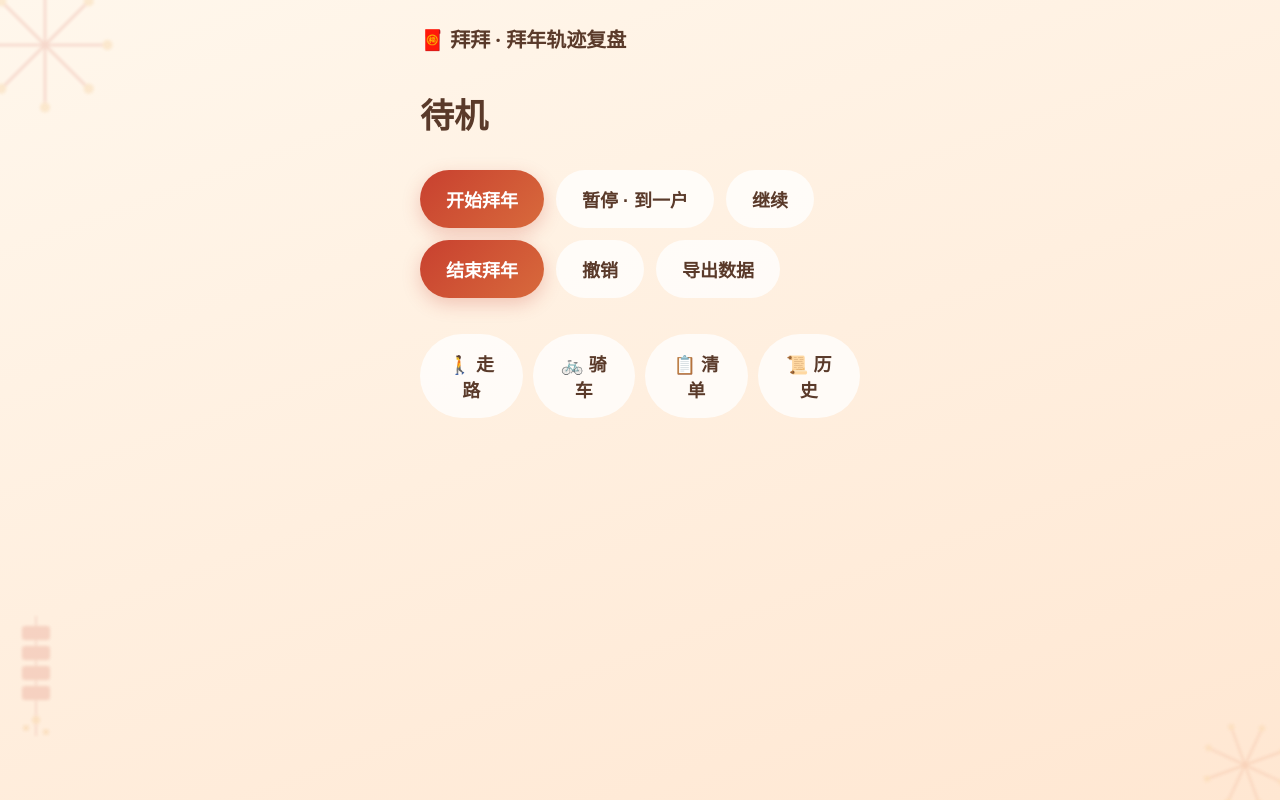
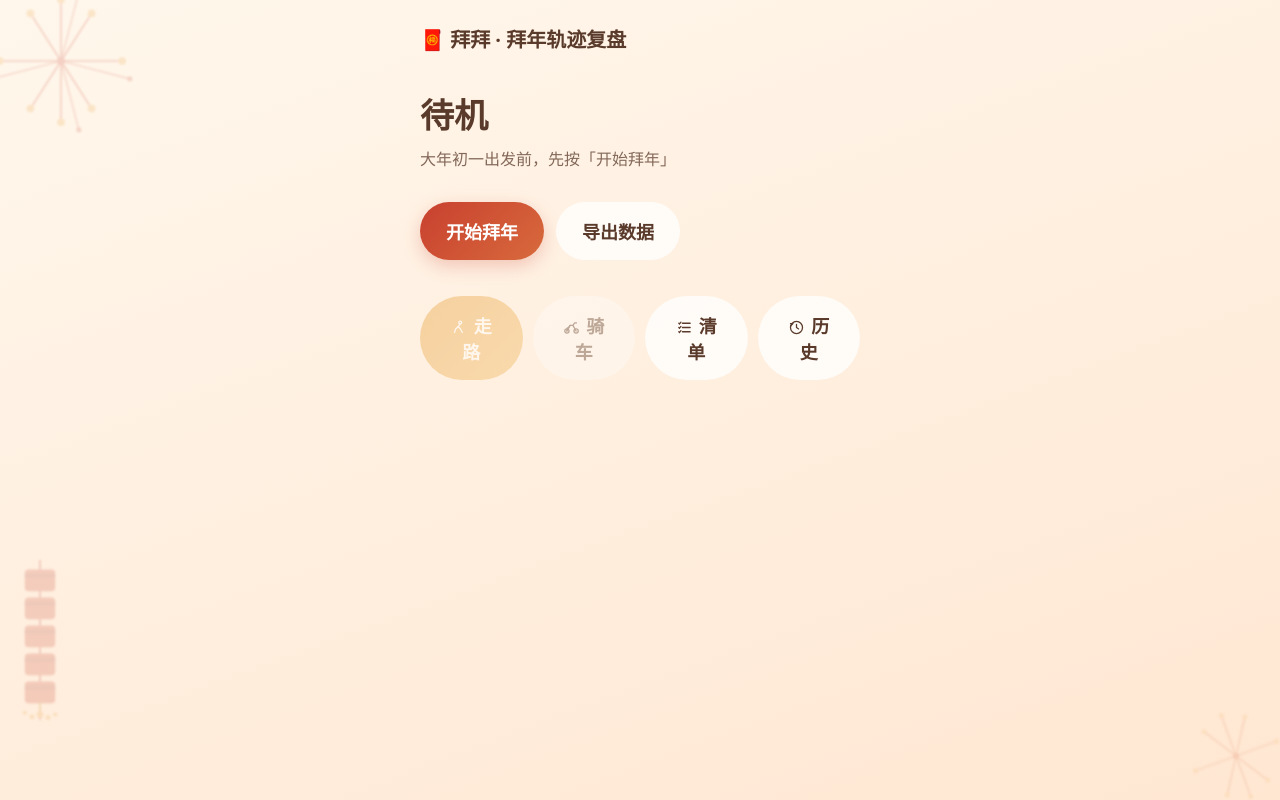
Before and after one commit to ChenChen913/baibai, a website built with Vite: page index.html in a window 1280 px wide. Built offline with nearby package versions, Linux system fonts and the light colour scheme.

Commit message:
fix: 致命修复-选择器缺#导致全按钮失灵 + SVG图标替换emoji + 装饰重绘 + 按钮状态禁用 + UI冒烟测试

```diff
--- a/index.html
+++ b/index.html
@@ -13,62 +13,83 @@
   </head>
   <body>
     <div class="decor" aria-hidden="true">
-      <svg class="decor-item decor-firework" viewBox="0 0 120 120">
-        <g stroke="#c8402f" stroke-width="2">
-          <line x1="60" y1="60" x2="60" y2="10" />
-          <line x1="60" y1="60" x2="95" y2="25" />
-          <line x1="60" y1="60" x2="110" y2="60" />
-          <line x1="60" y1="60" x2="95" y2="95" />
-          <line x1="60" y1="60" x2="60" y2="110" />
-          <line x1="60" y1="60" x2="25" y2="95" />
-          <line x1="60" y1="60" x2="10" y2="60" />
-          <line x1="60" y1="60" x2="25" y2="25" />
+      <svg class="decor-item decor-firework" viewBox="0 0 200 200">
+        <circle cx="100" cy="100" r="5" fill="#c8402f" />
+        <g stroke="#c8402f" stroke-width="2" stroke-linecap="round">
+          <line x1="100" y1="100" x2="100" y2="28" />
+          <line x1="100" y1="100" x2="136" y2="44" />
+          <line x1="100" y1="100" x2="172" y2="100" />
+          <line x1="100" y1="100" x2="136" y2="156" />
+          <line x1="100" y1="100" x2="100" y2="172" />
+          <line x1="100" y1="100" x2="64" y2="156" />
+          <line x1="100" y1="100" x2="28" y2="100" />
+          <line x1="100" y1="100" x2="64" y2="44" />
+          <line x1="100" y1="100" x2="121" y2="19" opacity="0.7" />
+          <line x1="100" y1="100" x2="181" y2="121" opacity="0.7" />
+          <line x1="100" y1="100" x2="121" y2="181" opacity="0.7" />
+          <line x1="100" y1="100" x2="19" y2="121" opacity="0.7" />
         </g>
         <g fill="#e8a23d">
-          <circle cx="60" cy="10" r="4" />
-          <circle cx="95" cy="25" r="4" />
-          <circle cx="110" cy="60" r="4" />
-          <circle cx="95" cy="95" r="4" />
-          <circle cx="60" cy="110" r="4" />
-          <circle cx="25" cy="95" r="4" />
-          <circle cx="10" cy="60" r="4" />
-          <circle cx="25" cy="25" r="4" />
+          <circle cx="100" cy="28" r="4.5" />
+          <circle cx="136" cy="44" r="4.5" />
+          <circle cx="172" cy="100" r="4.5" />
+          <circle cx="136" cy="156" r="4.5" />
+          <circle cx="100" cy="172" r="4.5" />
+          <circle cx="64" cy="156" r="4.5" />
+          <circle cx="28" cy="100" r="4.5" />
+          <circle cx="64" cy="44" r="4.5" />
+        </g>
+        <g fill="#c8402f" opacity="0.85">
+          <circle cx="121" cy="19" r="3" />
+          <circle cx="181" cy="121" r="3" />
+          <circle cx="121" cy="181" r="3" />
+          <circle cx="19" cy="121" r="3" />
         </g>
       </svg>
-      <svg class="decor-item decor-cracker" viewBox="0 0 60 120">
-        <line x1="30" y1="0" x2="30" y2="120" stroke="#b3261e" stroke-width="2" opacity="0.6" />
-        <g fill="#c8402f">
-          <rect x="16" y="10" width="28" height="14" rx="3" />
-          <rect x="16" y="30" width="28" height="14" rx="3" />
-          <rect x="16" y="50" width="28" height="14" rx="3" />
-          <rect x="16" y="70" width="28" height="14" rx="3" />
+      <svg class="decor-item decor-cracker" viewBox="0 0 80 200">
+        <line x1="40" y1="0" x2="40" y2="200" stroke="#b3261e" stroke-width="2" />
+        <g>
+          <rect x="21" y="12" width="38" height="27" rx="5" fill="#c8402f" />
+          <rect x="21" y="17" width="38" height="5" fill="#8f2a20" opacity="0.6" />
+          <rect x="21" y="47" width="38" height="27" rx="5" fill="#c8402f" />
+          <rect x="21" y="52" width="38" height="5" fill="#8f2a20" opacity="0.6" />
+          <rect x="21" y="82" width="38" height="27" rx="5" fill="#c8402f" />
+          <rect x="21" y="87" width="38" height="5" fill="#8f2a20" opacity="0.6" />
+          <rect x="21" y="117" width="38" height="27" rx="5" fill="#c8402f" />
+          <rect x="21" y="122" width="38" height="5" fill="#8f2a20" opacity="0.6" />
+          <rect x="21" y="152" width="38" height="27" rx="5" fill="#c8402f" />
+          <rect x="21" y="157" width="38" height="5" fill="#8f2a20" opacity="0.6" />
         </g>
+        <path d="M40 179v10" stroke="#c9971c" stroke-width="2" stroke-linecap="round" />
         <g fill="#e8a23d">
-          <circle cx="30" cy="104" r="4" />
-          <circle cx="20" cy="112" r="3" />
-          <circle cx="40" cy="116" r="3" />
+          <circle cx="40" cy="193" r="4" />
+          <circle cx="30" cy="196" r="3" />
+          <circle cx="50" cy="197" r="3" />
+          <circle cx="21" cy="191" r="2.5" />
+          <circle cx="59" cy="193" r="2.5" />
         </g>
       </svg>
-      <svg class="decor-item decor-firework2" viewBox="0 0 120 120">
-        <g stroke="#d86a3c" stroke-width="2">
-          <line x1="60" y1="60" x2="60" y2="16" />
-          <line x1="60" y1="60" x2="91" y2="29" />
-          <line x1="60" y1="60" x2="104" y2="60" />
-          <line x1="60" y1="60" x2="91" y2="91" />
-          <line x1="60" y1="60" x2="60" y2="104" />
-          <line x1="60" y1="60" x2="29" y2="91" />
-          <line x1="60" y1="60" x2="16" y2="60" />
-          <line x1="60" y1="60" x2="29" y2="29" />
+      <svg class="decor-item decor-firework2" viewBox="0 0 200 200">
+        <circle cx="100" cy="100" r="5" fill="#c8402f" />
+        <g stroke="#d86a3c" stroke-width="2" stroke-linecap="round">
+          <line x1="100" y1="100" x2="100" y2="28" />
+          <line x1="100" y1="100" x2="136" y2="44" />
+          <line x1="100" y1="100" x2="172" y2="100" />
+          <line x1="100" y1="100" x2="136" y2="156" />
+          <line x1="100" y1="100" x2="100" y2="172" />
+          <line x1="100" y1="100" x2="64" y2="156" />
+          <line x1="100" y1="100" x2="28" y2="100" />
+          <line x1="100" y1="100" x2="64" y2="44" />
         </g>
         <g fill="#f0b75e">
-          <circle cx="60" cy="16" r="3.5" />
-          <circle cx="91" cy="29" r="3.5" />
-          <circle cx="104" cy="60" r="3.5" />
-          <circle cx="91" cy="91" r="3.5" />
-          <circle cx="60" cy="104" r="3.5" />
-          <circle cx="29" cy="91" r="3.5" />
-          <circle cx="16" cy="60" r="3.5" />
-          <circle cx="29" cy="29" r="3.5" />
+          <circle cx="100" cy="28" r="4" />
+          <circle cx="136" cy="44" r="4" />
+          <circle cx="172" cy="100" r="4" />
+          <circle cx="136" cy="156" r="4" />
+          <circle cx="100" cy="172" r="4" />
+          <circle cx="64" cy="156" r="4" />
+          <circle cx="28" cy="100" r="4" />
+          <circle cx="64" cy="44" r="4" />
         </g>
       </svg>
     </div>
--- a/package.json
+++ b/package.json
@@ -12,6 +12,7 @@
   },
   "devDependencies": {
     "fake-indexeddb": "^6.2.5",
+    "jsdom": "^30.0.1",
     "typescript": "^7.0.2",
     "vite": "^8.2.1",
     "vitest": "^4.1.10"
--- a/public/sw.js
+++ b/public/sw.js
@@ -1,5 +1,6 @@
 /* 拜拜 Service Worker：运行时缓存（首次在线访问全量入缓存，之后断网可跑） */
-const CACHE = 'baibai-v1';
+/* 发布新版本时递增版本号，旧缓存会被 activate 清掉 */
+const CACHE = 'baibai-v2';
 
 self.addEventListener('install', (e) => {
   e.waitUntil(caches.open(CACHE).then((c) => c.addAll(['./'])));
--- /dev/null
+++ b/src/icons.ts
@@ -0,0 +1,12 @@
+/** SVG 线性图标（替代 emoji；currentColor 跟随按钮文字色） */
+
+export const ICONS = {
+  walk: `<svg class="icon" viewBox="0 0 24 24" fill="none" stroke="currentColor" stroke-width="1.8" stroke-linecap="round" stroke-linejoin="round"><circle cx="13" cy="5" r="2"/><path d="M13 7 10 11"/><path d="M10 11l3 2.5 3 5.5"/><path d="M10 11 6.5 14 5 19"/></svg>`,
+  bike: `<svg class="icon" viewBox="0 0 24 24" fill="none" stroke="currentColor" stroke-width="1.8" stroke-linecap="round" stroke-linejoin="round"><circle cx="5.5" cy="17" r="3"/><circle cx="18.5" cy="17" r="3"/><path d="M5.5 17 10 9h4l4.5 8"/><path d="M10 9 7.5 12.5H6l-.5 4.5"/><path d="M14 9l2.5-3.5H19"/></svg>`,
+  plan: `<svg class="icon" viewBox="0 0 24 24" fill="none" stroke="currentColor" stroke-width="1.8" stroke-linecap="round" stroke-linejoin="round"><path d="M9 6h11M9 12h11M9 18h11"/><path d="m4 6 1 1 2-2.5"/><path d="m4 12 1 1 2-2.5"/><path d="m4 18 1 1 2-2.5"/></svg>`,
+  history: `<svg class="icon" viewBox="0 0 24 24" fill="none" stroke="currentColor" stroke-width="1.8" stroke-linecap="round" stroke-linejoin="round"><circle cx="12" cy="12" r="8.5"/><path d="M12 7.5V12l3 2"/><path d="M3.5 6.5H7l-3.5 3.5"/></svg>`,
+  star: `<svg class="icon" viewBox="0 0 24 24" fill="currentColor"><path d="M12 2l2.4 7.6L22 12l-7.6 2.4L12 22l-2.4-7.6L2 12l7.6-2.4z"/></svg>`,
+  ruler: `<svg class="icon" viewBox="0 0 24 24" fill="none" stroke="currentColor" stroke-width="1.8" stroke-linecap="round"><rect x="4" y="7" width="16" height="10" rx="1.5" transform="rotate(-15 12 12)"/><path d="m8 7-1.5 7.5M13 5.7 11.5 13M17.5 4.5 16 11.5"/></svg>`,
+  plane: `<svg class="icon" viewBox="0 0 24 24" fill="none" stroke="currentColor" stroke-width="1.8" stroke-linecap="round" stroke-linejoin="round"><path d="M22 2 11 13"/><path d="M22 2 15 22l-4-9-9-4z"/></svg>`,
+  play: `<svg class="icon" viewBox="0 0 24 24" fill="currentColor"><path d="M7 4.5v15l13-7.5z"/></svg>`,
+};
--- a/src/main.ts
+++ b/src/main.ts
@@ -104,8 +104,10 @@ function mountRecord(): Ui {
       complete();
     },
     onMode(m) {
-      recorder?.setMode(m, now());
+      if (!recorder) return;
+      recorder.setMode(m, now());
       flush();
+      ui.toast(m === 'bike' ? '下一段将骑行前往，到户自动回走路' : '已切回步行');
     },
     onExport() {
       void doExport();
--- a/src/optimize-ui.ts
+++ b/src/optimize-ui.ts
@@ -5,6 +5,7 @@ import { buildPlan } from './playback.js';
 import { optimizeSession, scorecard, type Route } from './optimize.js';
 import { projectToView } from './track.js';
 import { lerpPolyline, resamplePolyline, routePolyline, type XY } from './polyline.js';
+import { ICONS } from './icons.js';
 
 const W = 480;
 const H = 560;
@@ -13,10 +14,10 @@ const MORPH_MS = 3000;
 
 type Tab = 'walk_time' | 'walk_dist' | 'fly';
 
-const TAB_META: Record<Tab, { label: string; color: string }> = {
-  walk_time: { label: '🚶 走路时间最优', color: '#c8402f' },
-  walk_dist: { label: '📏 走路距离最优', color: '#e8a23d' },
-  fly: { label: '✈️ 飞行最优', color: '#c9971c' },
+const TAB_META: Record<Tab, { label: string; color: string; icon: string }> = {
+  walk_time: { label: '走路时间最优', color: '#c8402f', icon: ICONS.walk },
+  walk_dist: { label: '走路距离最优', color: '#e8a23d', icon: ICONS.ruler },
+  fly: { label: '飞行最优', color: '#c9971c', icon: ICONS.plane },
 };
 
 const fmtKm = (m: number): string => `${(m / 1000).toFixed(2)} km`;
@@ -53,20 +54,20 @@ export function mountOptimizeView(
         <svg id="opt-svg" viewBox="0 0 ${W} ${H}"></svg>
       </div>
       <div class="pctrl">
-        <button id="opt-tab-time" class="secondary small">${TAB_META.walk_time.label}</button>
-        <button id="opt-tab-dist" class="secondary small">${TAB_META.walk_dist.label}</button>
-        <button id="opt-tab-fly" class="secondary small">${TAB_META.fly.label}</button>
+        <button id="opt-tab-time" class="secondary small">${TAB_META.walk_time.icon}${TAB_META.walk_time.label}</button>
+        <button id="opt-tab-dist" class="secondary small">${TAB_META.walk_dist.icon}${TAB_META.walk_dist.label}</button>
+        <button id="opt-tab-fly" class="secondary small">${TAB_META.fly.icon}${TAB_META.fly.label}</button>
       </div>
       <div class="pctrl">
-        <button id="opt-reveal" class="small">▶ 推演</button>
-        <button id="opt-morph" class="small">✨ 压轴动画</button>
+        <button id="opt-reveal" class="small">${ICONS.play}推演</button>
+        <button id="opt-morph" class="small">${ICONS.star}压轴动画</button>
         <button id="opt-reset" class="secondary small">重置</button>
       </div>
       <p class="hint" id="opt-hint"></p>
     </div>
   `;
 
-  const $ = (id: string): HTMLElement => root.querySelector<HTMLElement>(id)!;
+  const $ = (id: string): HTMLElement => root.querySelector<HTMLElement>('#' + id)!;
   const svg = $('opt-svg');
 
   const route = (): Route => routes.find((r) => r.mode === tab)!;
--- a/src/plan-ui.ts
+++ b/src/plan-ui.ts
@@ -37,7 +37,7 @@ export function mountPlanView(root: HTMLElement, year: number, deps: PlanDeps):
     </div>
   `;
 
-  const $ = (id: string): HTMLElement => root.querySelector<HTMLElement>(id)!;
+  const $ = (id: string): HTMLElement => root.querySelector<HTMLElement>('#' + id)!;
 
   function persist(): void {
     plan.updatedAt = Date.now();
--- a/src/review-ui.ts
+++ b/src/review-ui.ts
@@ -5,6 +5,7 @@ import { buildEdges, projectToView } from './track.js';
 import { buildPlan, fractionAt, positionAt, type PlaybackPlan } from './playback.js';
 import { mergeNodes, removePoint, renameNode, splitVisit } from './review.js';
 import { matchPlan, nameCandidates, type Plan } from './plan.js';
+import { ICONS } from './icons.js';
 
 export interface ReviewDeps {
   onBack(): void;
@@ -57,7 +58,7 @@ export function mountReviewView(
       <div class="bar">
         <button id="rv-back" class="secondary small">← 返回</button>
         <div class="bar-title" id="rv-title"></div>
-        <button id="rv-opt" class="small" style="margin-left:auto">三线对比 ✨</button>
+        <button id="rv-opt" class="small" style="margin-left:auto">${ICONS.star}三线对比</button>
       </div>
       <div class="stat-line" id="rv-stats"></div>
       <div class="canvas-box">
@@ -91,7 +92,7 @@ export function mountReviewView(
     </div>
   `;
 
-  const $ = (id: string): HTMLElement => root.querySelector<HTMLElement>(id)!;
+  const $ = (id: string): HTMLElement => root.querySelector<HTMLElement>('#' + id)!;
 
   function stopAnim(): void {
     playing = false;
--- a/src/style.css
+++ b/src/style.css
@@ -28,27 +28,43 @@ body {
 
 .decor-item {
   position: absolute;
-  opacity: 0.16;
-  filter: blur(1.5px);
+  opacity: 0.2;
+  filter: blur(1px);
 }
 
 .decor-firework {
-  width: 150px;
-  top: -30px;
-  left: -30px;
+  width: 170px;
+  top: -24px;
+  left: -24px;
 }
 
 .decor-firework2 {
-  width: 110px;
-  bottom: -20px;
-  right: -20px;
+  width: 120px;
+  bottom: -16px;
+  right: -16px;
   transform: rotate(160deg);
 }
 
 .decor-cracker {
-  width: 60px;
-  bottom: 8vh;
-  left: 6px;
+  width: 64px;
+  bottom: 10vh;
+  left: 8px;
+}
+
+/* SVG 线性图标 */
+.icon {
+  width: 17px;
+  height: 17px;
+  display: inline-block;
+  vertical-align: -3px;
+  margin-right: 6px;
+}
+
+button:disabled {
+  opacity: 0.4;
+  cursor: not-allowed;
+  box-shadow: none;
+  transform: none;
 }
 
 .wrap {
--- a/src/ui.ts
+++ b/src/ui.ts
@@ -1,6 +1,7 @@
 /** M1 界面：状态大字 + 大按钮 + 出行方式切换（暖色基础版，视觉精修在 M5） */
 
 import type { Mode, SessionData } from './state.js';
+import { ICONS } from './icons.js';
 
 export interface UiCallbacks {
   onStart(): void;
@@ -50,16 +51,16 @@ export function mountUi(root: HTMLElement, cb: UiCallbacks): Ui {
         <button id="btn-export" class="secondary">导出数据</button>
       </div>
       <div class="toolbar">
-        <button id="btn-walk" class="secondary">🚶 走路</button>
-        <button id="btn-bike" class="secondary">🚲 骑车</button>
-        <button id="btn-plan" class="secondary">📋 清单</button>
-        <button id="btn-history" class="secondary">📜 历史</button>
+        <button id="btn-walk" class="secondary">${ICONS.walk}<span>走路</span></button>
+        <button id="btn-bike" class="secondary">${ICONS.bike}<span>骑车</span></button>
+        <button id="btn-plan" class="secondary">${ICONS.plan}<span>清单</span></button>
+        <button id="btn-history" class="secondary">${ICONS.history}<span>历史</span></button>
       </div>
     </div>
     <div id="toast"></div>
   `;
 
-  const $ = (id: string): HTMLElement => root.querySelector<HTMLElement>(id)!;
+  const $ = (id: string): HTMLElement => root.querySelector<HTMLElement>('#' + id)!;
   $('btn-start').addEventListener('click', () => cb.onStart());
   $('btn-pause').addEventListener('click', () => cb.onPause());
   $('btn-resume').addEventListener('click', () => cb.onResume());
@@ -93,6 +94,10 @@ export function mountUi(root: HTMLElement, cb: UiCallbacks): Ui {
     $('btn-finish').style.display = st === 'WALKING' || st === 'PAUSED' ? '' : 'none';
     $('btn-undo').style.display = st === 'WALKING' || st === 'PAUSED' ? '' : 'none';
     $('btn-export').style.display = st === 'IDLE' || st === 'FINISHED' ? '' : 'none';
+    // 出行方式：仅记录中（WALKING/PAUSED）可切换；IDLE/FINISHED 禁用（灰显）
+    const canMode = !!s && (st === 'WALKING' || st === 'PAUSED');
+    ($('btn-walk') as HTMLButtonElement).disabled = !canMode;
+    ($('btn-bike') as HTMLButtonElement).disabled = !canMode;
     $('btn-walk').classList.toggle('active', (s?.currentMode ?? 'walk') === 'walk');
     $('btn-bike').classList.toggle('active', s?.currentMode === 'bike');
   }
```
Also changed, not shown: tests/ui-smoke.test.ts (added, +142 -0 lines), README.md, 1 other file.
